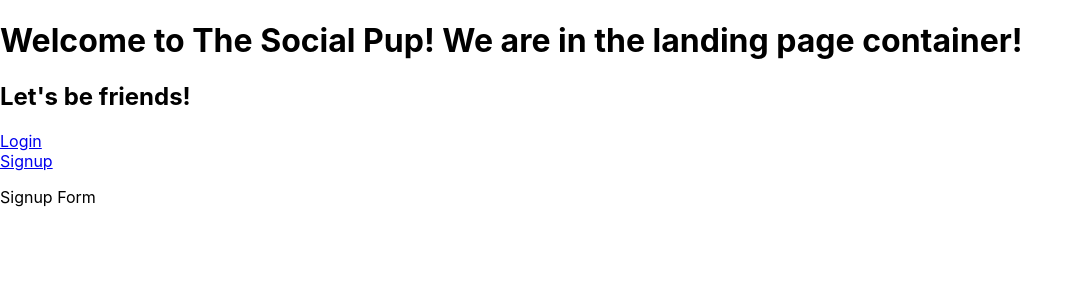
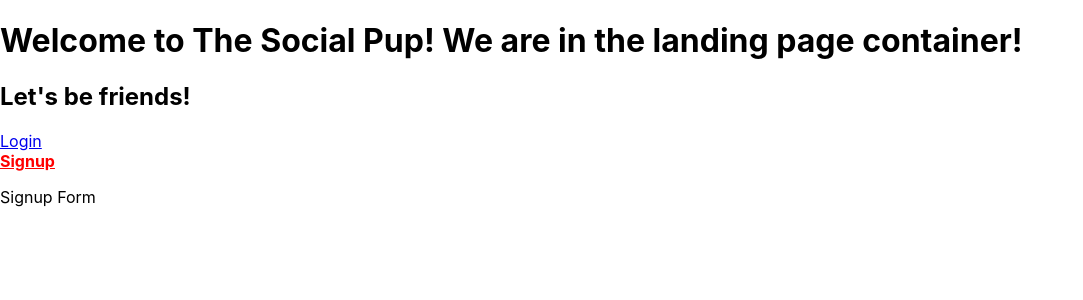
Before and after one commit to lisellelogan/the-social-pup-frontend, a React (Create React App) app: page /signup in a window 1280 px wide. Shown: the top 300 px of the page, without its empty margins (0-1083 px from the left). Built offline with nearby package versions, Linux system fonts and the light colour scheme.

Commit message:
move route handling in LandingPageContainer and style in NavBar

```diff
--- /dev/null
+++ b/src/components/NavBar.js
@@ -0,0 +1,27 @@
+import React from 'react';
+import { NavLink } from 'react-router-dom';
+
+const NavBar = () => {
+    return(
+    <div>
+        <NavLink
+            to="/login"
+            activeStyle={{
+                fontWeight: "bold",
+                color: "red"
+            }}
+            >Login
+        </NavLink><br/>
+
+        <NavLink to="/signup"
+            activeStyle={{
+                fontWeight: "bold",
+                color: "red"
+            }}
+            >Signup
+        </NavLink>
+    </div>
+    )
+}
+
+export default NavBar;
--- a/src/components/NavBarLanding.js
+++ /dev/null
@@ -1,23 +0,0 @@
-import React from 'react';
-import { Link, Switch, Route } from 'react-router-dom';
-
-const NavBarLanding = () => {
-    return(
-    <div>
-        <Link to="/login">Login</Link><br/>
-        <Link to="/signup">Signup</Link>
-
-        <Switch>
-            <Route path="/login">
-                <p>Login Form</p>
-            </Route>
-
-            <Route path="/signup">
-                <p>Signup Form</p>
-            </Route>
-        </Switch>
-    </div>
-    )
-}
-
-export default NavBarLanding;
--- a/src/containers/LandingPageContainer.js
+++ b/src/containers/LandingPageContainer.js
@@ -1,5 +1,6 @@
 import React, { Component } from 'react';
-import NavBarLanding from '../components/NavBarLanding';
+import NavBar from '../components/NavBar';
+import { Link, Switch, Route } from 'react-router-dom';
 
 class LandingPageContainer extends Component {
     render(){
@@ -7,7 +8,17 @@ class LandingPageContainer extends Component {
             <div>
                 <h1>Welcome to The Social Pup! We are in the landing page container!</h1>
                 <h2>Let's be friends!</h2>
-                <NavBarLanding />
+                <NavBar />
+
+                <Switch>
+                    <Route path="/login">
+                        <p>Login Form</p>
+                    </Route>
+
+                    <Route path="/signup">
+                        <p>Signup Form</p>
+                    </Route>
+                </Switch>
             </div>
         )
     }
```
